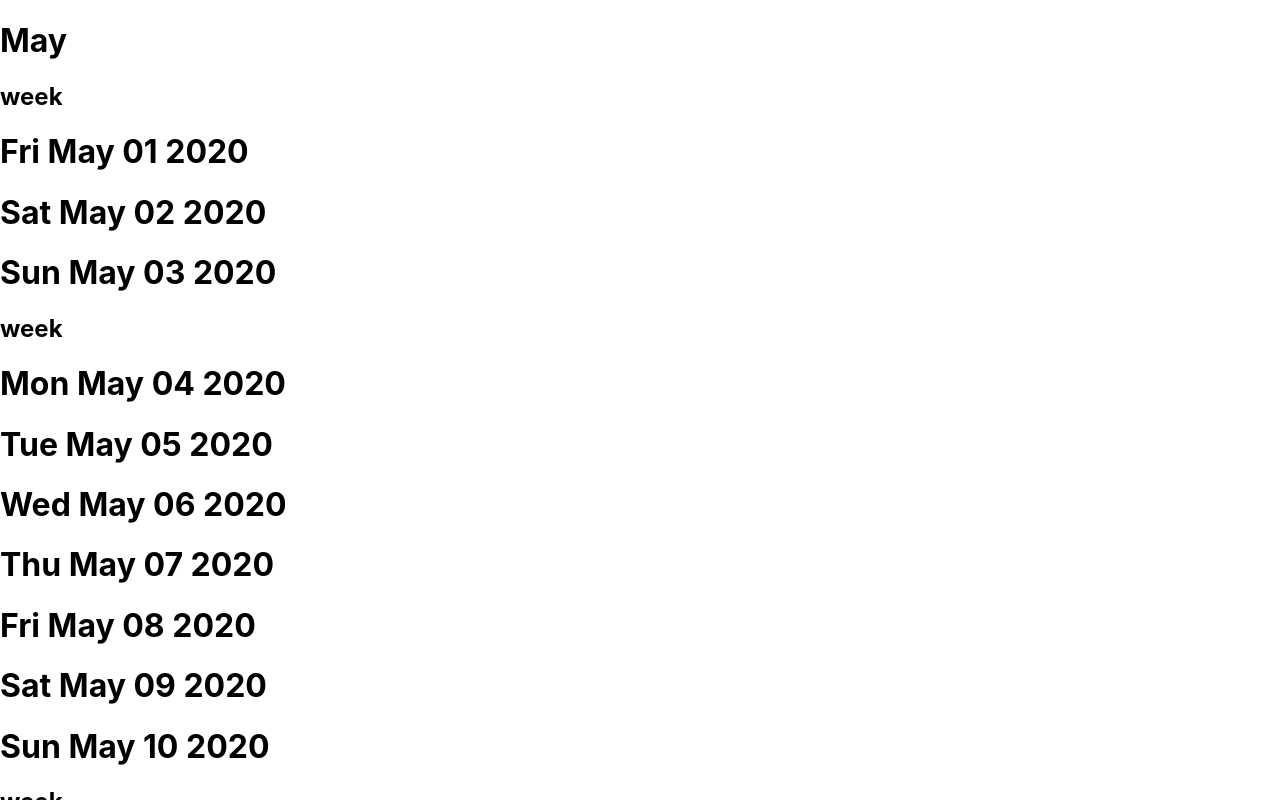
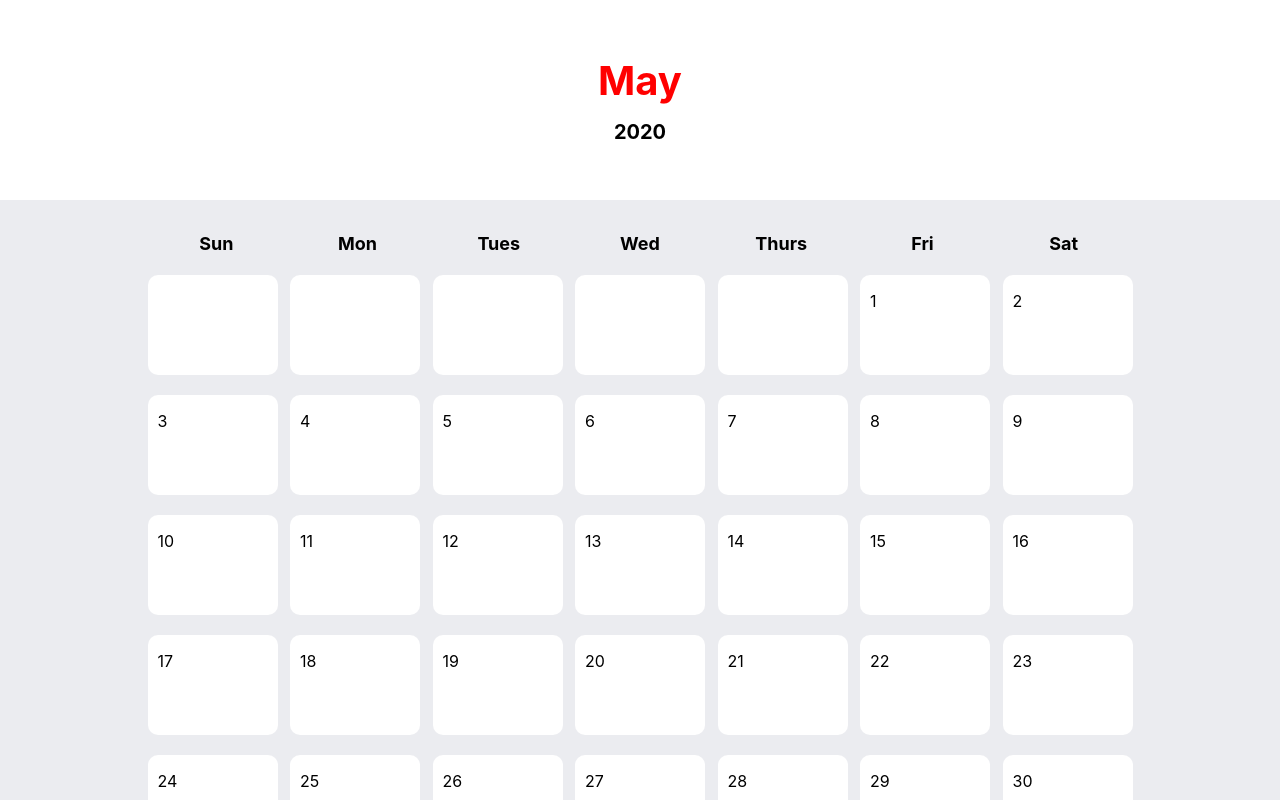
Before and after one commit to mikharas/hello-board, a React (Create React App) app in the folder frontend/: page / in a window 1280 px wide. Shown: the top 800 px of the page. Built offline with nearby package versions, Linux system fonts and the light colour scheme.

Commit message:
calendar display draggable events

```diff
--- a/frontend/src/calendar/actions/calendarActions.js
+++ b/frontend/src/calendar/actions/calendarActions.js
@@ -36,9 +36,6 @@ export const changeMonth = newDate => (dispatch, getState) => {
     events,
   );
 
-
-  console.log(dateIdToNewDate);
-
   const dateIdToEventIds = R.reduceBy(
     (acc, dateId) => {
       if (dateIdToNewDate[dateId][0]) {
@@ -54,9 +51,6 @@ export const changeMonth = newDate => (dispatch, getState) => {
     dateIds,
   );
 
-  console.log(dateIdToEventIds);
-
-
   dispatch({
     type: 'CHANGE_MONTH',
     payload: {
@@ -65,4 +59,4 @@ export const changeMonth = newDate => (dispatch, getState) => {
   });
 };
 
-export const deletThis = () => {};
+export const something = () => {};
--- a/frontend/src/calendar/actions/dateActions.js
+++ b/frontend/src/calendar/actions/dateActions.js
@@ -1,23 +1,18 @@
-// import * as R from 'ramda';
-//
-// export const getEvent = (dateId) => (dispatch, getState) => {
-  // const events = Object.values(getState.events);
-  // const dateToEventId = R.groupBy(
-    // (acc, { id }) => {
-      // acc.concat(id)
-    // }, [],
-    // ({ date }) => date.toISOString(),
-    // events
-  // )
-//
-  // const targetDate = getState.dates[dateId].date.toISOString();
-  // if (dateToEventId[targetDate]) {
-    // return {
-      // type: 'SET_DATE_DATA'
-    // }
-  // }
-  // return {
-    // type: 'SET_DUE_ITEM',
-    // payload:
-  // }
-// };
+export const addEvent = (dateId, eventId, taskId, date, type) => ({
+  type: 'ADD_EVENT',
+  payload: {
+    eventId, taskId, date, type,
+  },
+});
+
+export const delEvent = (dateId, eventId) => ({
+  type: 'DEL_EVENT',
+  payload: { dateId, eventId },
+});
+
+export const moveEventBetweenDates = (dateId1, dateId2, index1, index2, eventId) => ({
+  type: 'MOVE_EVENT_BETWEEN_DATE',
+  payload: {
+    dateId1, dateId2, index1, index2, eventId,
+  },
+});
--- a/frontend/src/calendar/calendar/Calendar.js
+++ b/frontend/src/calendar/calendar/Calendar.js
@@ -1,27 +1,113 @@
-import React from 'react';
+import React, { useEffect } from 'react';
 import { Button } from '@material-ui/core';
 import styled from 'styled-components';
+import { DragDropContext } from 'react-beautiful-dnd';
 import DateSquare from '../date/DateSquareContainer';
 
 const Wrapper = styled.div`
 `;
 
-const Calendar = ({ monthName, dates, changeMonth }) => {
+const Calendar = ({
+  monthName, yearName, dates, changeMonth, moveEventBetweenDates,
+  addEvent, delEvent,
+}) => {
   console.log('rendering calendar');
+
+  const onDragEnd = ({ destination, source, draggableId }) => {
+    if (!destination) return;
+    if (destination.droppableId === source.droppableId) return;
+    console.log(draggableId);
+    return (
+      moveEventBetweenDates(source.droppableId, destination.droppableId,
+        source.index, destination.index, draggableId)
+    );
+  };
+
+  const Header = styled.div`
+    width: 100%;
+    height 200px;
+    display: flex;
+    flex-direction: column;
+    align-items: center;
+    justify-content: center;
+
+    h1 {
+      font-size: 40px;
+      color: red;
+      margin: 0;
+      margin-bottom: 15px;
+    }
+
+    h2 {
+      margin: 0;
+      font-size: 20px;
+    }
+  `;
+
+  const weekdays = ['Sun', 'Mon', 'Tues', 'Wed', 'Thurs', 'Fri', 'Sat'];
+
+  const Body = styled.div`
+    background: #EBECF0;
+    padding: 15px;
+  `;
+
+  const WeekContainer = styled.div`
+    display: flex;
+    margin: 0 auto;
+    width: 80%;
+    height: 100px;
+    justify-content: space-evenly;
+    padding: 10px 0;
+  `;
+
+  const DayLabel = styled.div`
+    display: flex;
+    margin: 0 auto;
+    padding-bottom: 20px;
+    width: 80%;
+    height: 30px;
+    justify-content: space-evenly;
+
+    p {
+      width: 13%;
+      text-align: center;
+      font-weight: bold;
+      font-size: 18px;
+    }
+  `;
+
+  useEffect(() => {
+    const todayDate = new Date();
+    changeMonth(new Date(todayDate.getFullYear(), todayDate.getMonth(), 1));
+  }, []);
 
   return (
     <Wrapper>
-      <h1>{monthName}</h1>
-      {dates.map(week => (
-        <>
-          <h2>week</h2>
-          {week.map(day => (
-            <DateSquare id={day} />
+      <Header>
+        <h1>{monthName}</h1>
+        <h2>{yearName}</h2>
+      </Header>
+      <Body>
+        <DayLabel>
+          {weekdays.map(day => (
+            <p>{day}</p>
           ))}
-        </>
-      ))}
+        </DayLabel>
+        <DragDropContext onDragEnd={onDragEnd}>
+          {dates.map(week => (
+            <WeekContainer>
+              {week.map(day => (
+                <DateSquare id={day} />
+              ))}
+            </WeekContainer>
+          ))}
+        </DragDropContext>
+      </Body>
       <Button onClick={() => changeMonth(new Date(2021, 1, 1))}>
         click me
+      </Button>
+      <Button onClick={() => changeMonth(new Date(2021, 1, 1))}>
+        + Add New Event
       </Button>
     </Wrapper>
   );
--- a/frontend/src/calendar/calendar/CalendarContainer.js
+++ b/frontend/src/calendar/calendar/CalendarContainer.js
@@ -1,15 +1,19 @@
 import { connect } from 'react-redux';
 import { changeMonth } from '../actions/calendarActions';
 import Calendar from './Calendar';
+import { addEvent, delEvent, moveEventBetweenDates } from '../actions/dateActions';
 
 const mapStateToProps = state => ({
   monthName: state.calendar.monthName,
+  yearName: state.calendar.yearName,
   dates: state.calendar.dates,
-  dueDates: state.calendar.dueDates,
 });
 
 const mapDispatchToProps = {
   changeMonth,
+  addEvent,
+  delEvent,
+  moveEventBetweenDates,
 };
 
 export default connect(mapStateToProps, mapDispatchToProps)(Calendar);
--- a/frontend/src/calendar/date/DateSquare.js
+++ b/frontend/src/calendar/date/DateSquare.js
@@ -1,16 +1,55 @@
-import React from 'react';
+import React, { forwardRef } from 'react';
+import { Droppable } from 'react-beautiful-dnd';
+import styled from 'styled-components';
 import Event from '../../events/events/EventContainer';
 
-const DateSquare = ({ id, date, eventIds }) => {
-  console.log('rendering date square ', id);
-  console.log('date is ', date);
-  console.log('eventIds', eventIds)
+const EventList = styled.div`
+  background: red;
+  width: 100%;
+`;
+
+const Wrapper = styled.div`
+  width: 13%;
+  height: 100%;
+  background: white;
+  border-radius: 10px;
+  margin: 0 5px;
+
+  p {
+    font-size: 16px;
+    padding-left: 10px;
+  }
+
+  .circle {
+
+  }
+`;
+
+const DateSquare = forwardRef(({ id, date, eventIds }, ref) => {
+  console.log('rendering datesquare', date);
   return (
-    <>
-      <h1>{date && date.toDateString()}</h1>
-      {eventIds.map(eventId => <h3>{eventId}</h3>)}
-    </>
+    <Wrapper>
+      <div className="circle"><p>{date && date.getDate()}</p></div>
+      <Droppable droppableId={id}>
+        {provided => (
+          <EventList
+            ref={provided.innerRef}
+            {...provided.droppableProps}
+          >
+            {eventIds.map((eventId, index) => {
+              return (
+                <Event
+                  id={eventId}
+                  index={index}
+                />
+              );
+            })}
+            { provided.placeholder }
+          </EventList>
+        )}
+      </Droppable>
+    </Wrapper>
   );
-};
+});
 
-export default DateSquare;
+export default React.memo(DateSquare);
--- a/frontend/src/calendar/date/DateSquareContainer.js
+++ b/frontend/src/calendar/date/DateSquareContainer.js
@@ -4,6 +4,7 @@ import DateSquare from './DateSquare';
 const mapStateToProps = (state, props) => ({
   date: state.dates[props.id].date,
   eventIds: state.dates[props.id].eventIds,
+
 });
 
 const mapDispatchToProps = {
--- a/frontend/src/calendar/reducers/calendarReducer.js
+++ b/frontend/src/calendar/reducers/calendarReducer.js
@@ -17,6 +17,7 @@ const calendarReducer = (state = initialData, { type, payload }) => {
       return {
         ...state,
         monthName: monthsData[payload.newDate.getMonth()].monthName,
+        yearName: payload.newDate.getFullYear(),
       };
 
     default:
--- a/frontend/src/events/actions/eventActions.js
+++ /dev/null
@@ -1,11 +0,0 @@
-export const addEvent = (eventId, taskId, date, type) => ({
-  type: 'ADD_EVENT',
-  payload: {
-    eventId, taskId, date, type,
-  },
-});
-
-export const delEvent = eventId => ({
-  type: 'DEL_EVENT',
-  payload: eventId,
-});
--- a/frontend/src/events/events/Event.js
+++ b/frontend/src/events/events/Event.js
@@ -1,13 +1,27 @@
 import React from 'react';
+import { Draggable } from 'react-beautiful-dnd';
 
-const Event = ({ id, date, taskTitle, taskDescription }) => {
-  console.log('rendering event ', id)
-  return(
-    <>
-      <h3>{taskTitle}</h3>
-      <p>{taskDescription}</p>
-    </>
-  )
-}
+const Event = ({
+  id, date, taskTitle, taskDescription, index,
+}) => {
+  console.log('rendering event ', id);
+  return (
+    <Draggable
+      key={id}
+      draggableId={id}
+      index={index}
+    >
+      {provided => (
+        <div
+          {...provided.draggableProps}
+          {...provided.dragHandleProps}
+          ref={provided.innerRef}
+        >
+          <h3>Event here</h3>
+        </div>
+      )}
+    </Draggable>
+  );
+};
 
 export default Event;
--- a/frontend/src/events/events/EventContainer.js
+++ b/frontend/src/events/events/EventContainer.js
@@ -3,10 +3,9 @@ import { addEvent, delEvent } from '../actions/eventActions';
 import Event from './Event';
 
 const mapStateToProps = (state, props) => ({
-  id: state.events[props.eventId].id,
-  date: state.events[props.eventId].date,
-  taskTitle: state.tasks[state.events[props.eventId].taskId].title,
-  taskDescription: state.tasks[state.events[props.eventId].taskId].description,
+  date: state.events[props.id].date,
+  // taskTitle: state.tasks[state.events[props.id].taskId].title,
+  // taskDescription: state.tasks[state.events[props.id].taskId].description,
 });
 
 const mapDispatchToProps = {
--- a/frontend/src/events/reducers/eventReducer.js
+++ b/frontend/src/events/reducers/eventReducer.js
@@ -3,19 +3,28 @@ const initialData = {
     id: 'event-1',
     date: new Date(2021, 1, 3),
     taskId: 'hello',
-    type: 'todo',
+    type: 'A',
   },
   'event-2': {
     id: 'event-2',
     date: new Date(2021, 1, 21),
     taskId: 'hello',
-    type: 'todo',
-  }
+    type: 'R',
+  },
 };
 
 const eventReducer = (state = initialData, { type, payload }) => {
   const newState = { ...state };
   switch (type) {
+    case 'CHANGE_DATE':
+      return {
+        ...state,
+        [payload.eventId]: {
+          ...state[payload.eventId],
+          date: payload.newDate,
+        },
+      };
+
     case 'ADD_EVENT':
       return {
         ...state,
@@ -28,7 +37,7 @@ const eventReducer = (state = initialData, { type, payload }) => {
       };
 
     case 'DEL_EVENT':
-      delete newState[payload];
+      delete newState[payload.eventId];
       return newState;
 
     default:
```
Also changed, not shown: frontend/src/calendar/reducers/dateReducer.js (+36 -13 lines).
